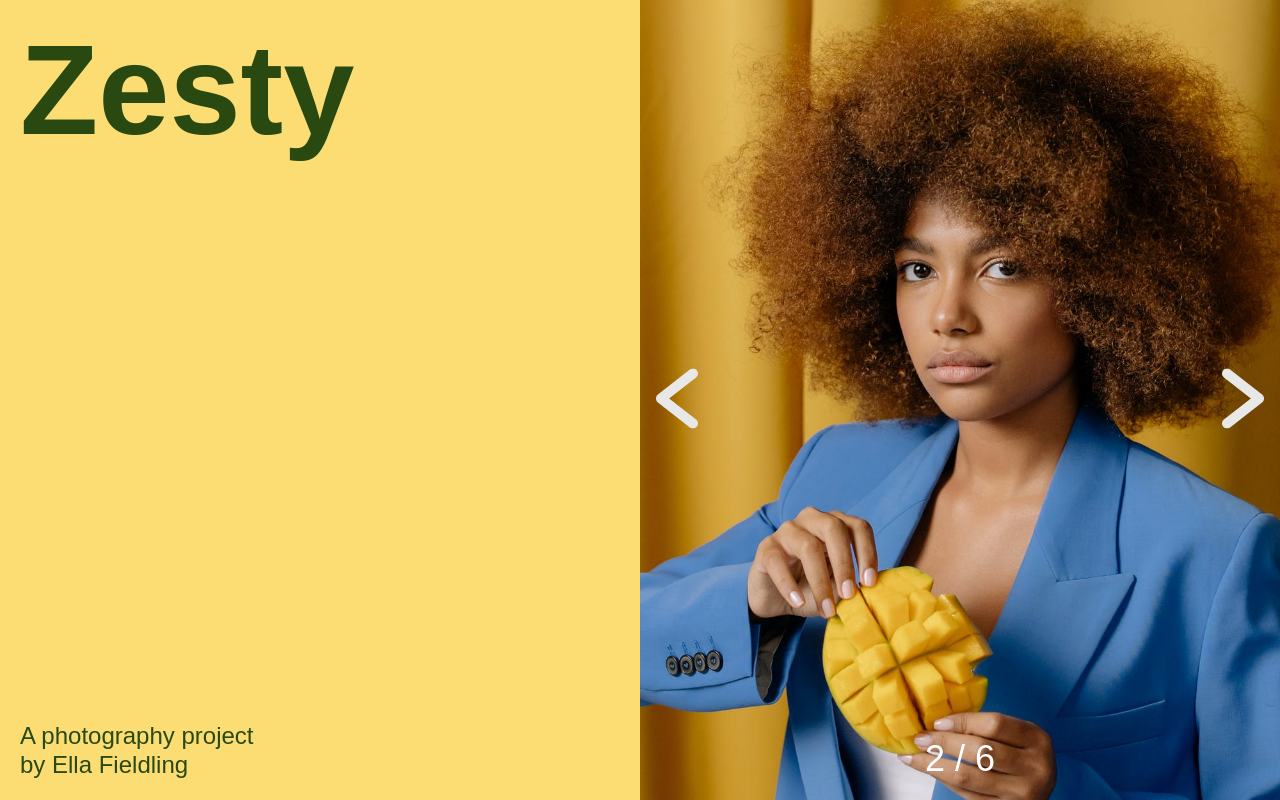
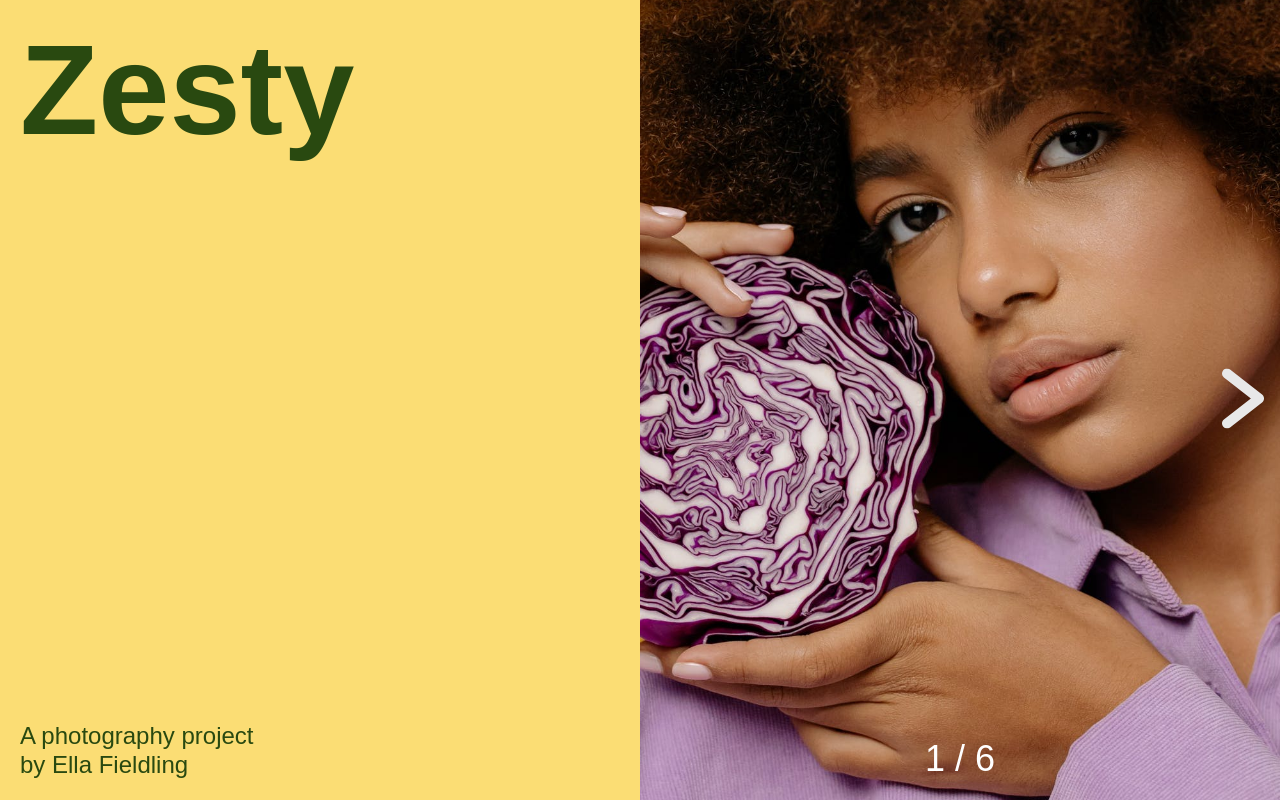
Before and after one commit to HalloJo/react-zesty, a React (Create React App) app: page / in a window 1280 px wide. Built offline with nearby package versions, Linux system fonts and the light colour scheme.

Commit message:
Refactor Slideshow slightly

```diff
--- a/src/components/Slideshow/Slideshow.jsx
+++ b/src/components/Slideshow/Slideshow.jsx
@@ -1,5 +1,13 @@
-import React, {useState} from 'react';
-import { Figure, Navigation, Button, NextArrow, PreviousArrow, Figcaption, Image } from './Slideshow.styles';
+import React, { useState } from "react";
+import {
+  Figure,
+  Navigation,
+  Button,
+  NextArrow,
+  PreviousArrow,
+  Figcaption,
+  Image,
+} from "./Slideshow.styles";
 import Loader from "../Loader/Loader";
 import cabbage from "../../assets/image1.jpeg";
 import mango from "../../assets/image2.jpeg";
@@ -7,7 +15,6 @@ import fig from "../../assets/image3.jpeg";
 import gaze from "../../assets/image4.jpeg";
 import peach from "../../assets/image5.jpeg";
 import avocado from "../../assets/image6.jpeg";
-import { useEffect } from 'react';
 
 const images = [cabbage, mango, fig, gaze, peach, avocado];
 
@@ -31,20 +38,14 @@ export const Slideshow = () => {
     setNumLoaded((numLoaded) => numLoaded + 1);
   };
 
-    useEffect(()=>{
-        setInterval(()=> {
-            handleClickNext()
-        }, 3000)
-    },[])
-
   return (
     <Figure>
       <Navigation>
         <Button className="back-button" onClick={handleClickPrevious}>
-                <PreviousArrow />
+          {currentImage === 0 ? null : <PreviousArrow />}
         </Button>
         <Button className="next-button" onClick={handleClickNext}>
-                <NextArrow />
+          {currentImage === length ? null : <NextArrow />}
         </Button>
       </Navigation>
       {numLoaded < images.length && (
@@ -64,7 +65,7 @@ export const Slideshow = () => {
         />
       ))}
     </Figure>
-    )
-}
+  );
+};
 
-export default Slideshow
+export default Slideshow;
```
Lines whose indentation alone changed are shown as unchanged.
